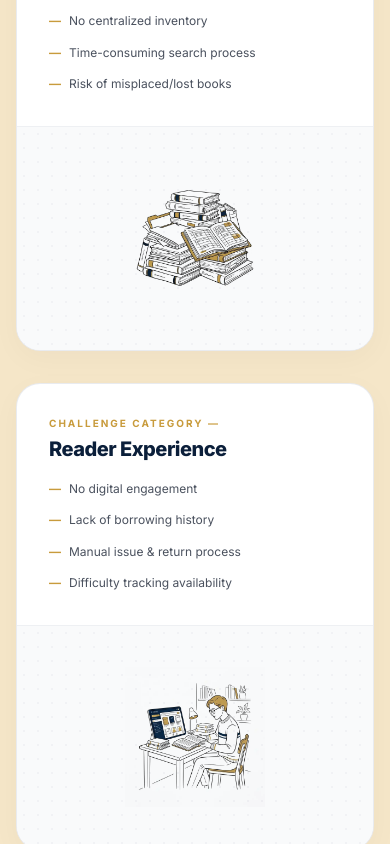
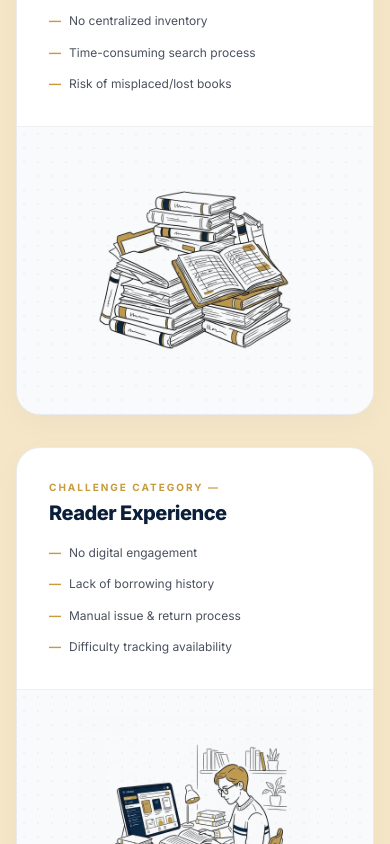
Before and after one commit to Himanshu4812/Barti-KLMP-Landing-Page, a Next.js app: page / in a window 390 px wide. Shown: the part 1660-2504 px from the top of the page. Built offline with nearby package versions, Linux system fonts and the light colour scheme.

Commit message:
Solved Issues for mobile view

```diff
--- a/src/components/hero.tsx
+++ b/src/components/hero.tsx
@@ -83,6 +83,12 @@ export function Hero() {
             <div className="flex items-center gap-6 pt-2">
               <a
                 href="#features"
+                onClick={(e) => {
+                  if (window.innerWidth < 768) {
+                    e.preventDefault();
+                    document.getElementById("features-mobile")?.scrollIntoView({ behavior: "smooth" });
+                  }
+                }}
                 className="inline-flex items-center justify-center gap-2 px-8 py-4 bg-[#0B1F3A] text-white hover:bg-[#C89B3C] hover:text-[#0B1F3A] text-sm font-bold uppercase tracking-wider transition-all duration-300 shadow-sm hover:shadow"
               >
                 Explore Features
--- a/src/components/navbar.tsx
+++ b/src/components/navbar.tsx
@@ -176,7 +176,13 @@ export function Navbar() {
                   <a
                     key={link.label}
                     href={link.href}
-                    onClick={() => setMobileOpen(false)}
+                    onClick={(e) => {
+                      setMobileOpen(false);
+                      if (link.href === "#features" && window.innerWidth < 768) {
+                        e.preventDefault();
+                        document.getElementById("features-mobile")?.scrollIntoView({ behavior: "smooth" });
+                      }
+                    }}
                     className="block text-[#0B1F3A] text-sm font-bold uppercase tracking-wider hover:text-[#C89B3C] transition-colors py-3.5 border-b border-[#E4E7EC]/50 last:border-0"
                   >
                     {link.label}
--- a/src/components/problem-section.tsx
+++ b/src/components/problem-section.tsx
@@ -129,9 +129,9 @@ function MobileCard({ card }: { card: CardType }) {
       </div>
 
       {/* Bottom half: Image */}
-      <div className="h-56 relative bg-[#F9FAFB] border-t border-[#E4E7EC]/50 overflow-hidden flex items-center justify-center p-6">
+      <div className="h-72 relative bg-[#F9FAFB] border-t border-[#E4E7EC]/50 overflow-hidden flex items-center justify-center p-4">
         <div className="absolute inset-0 bg-[radial-gradient(#E4E7EC_1px,transparent_1px)] [background-size:14px_14px] opacity-40" />
-        <div className="relative w-full h-full max-w-[80%] max-h-[80%] mix-blend-multiply flex items-center justify-center">
+        <div className="relative w-full h-full max-w-[90%] max-h-[90%] mix-blend-multiply flex items-center justify-center">
           <Image
             src={card.image}
             alt={card.title}
```
